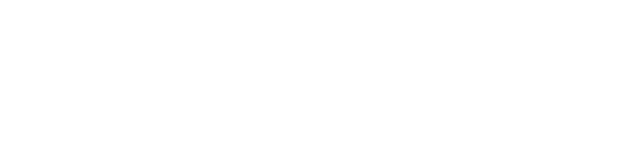
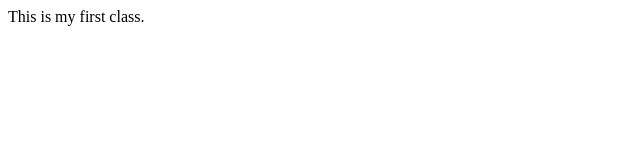
Before and after one commit to debarghyapan/covid19, a plain HTML site: page index.html in a window 1280 px wide. Shown: the whole page, without its empty margins (0-640 px from the left). Drawn offline with Linux system fonts and the light colour scheme.

Commit message:
first class

```diff
--- a/index.html
+++ b/index.html
@@ -6,6 +6,6 @@
     <title>Document</title>
 </head>
 <body>
-
+    This is my first class.
 </body>
 </html>
```
